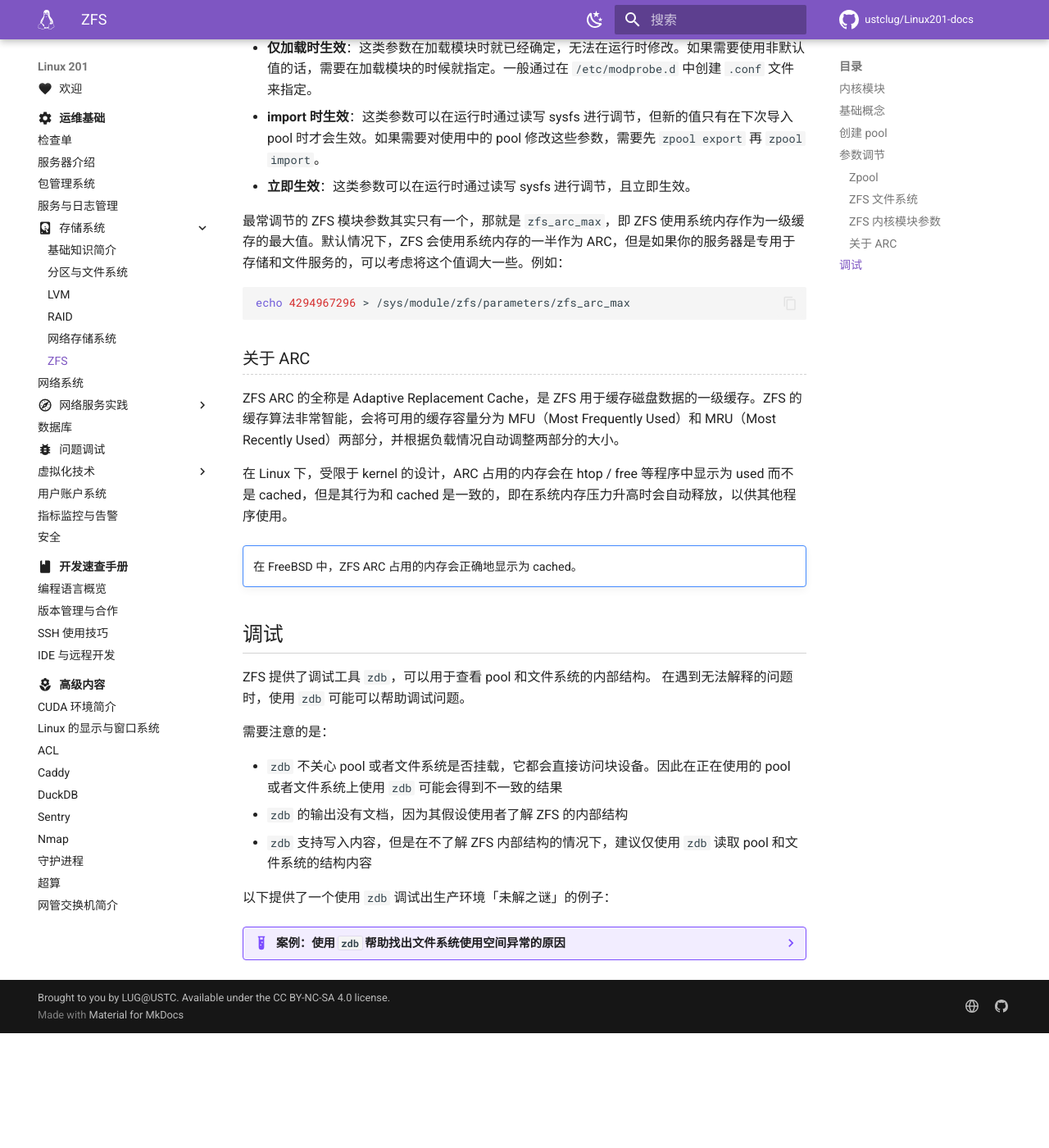
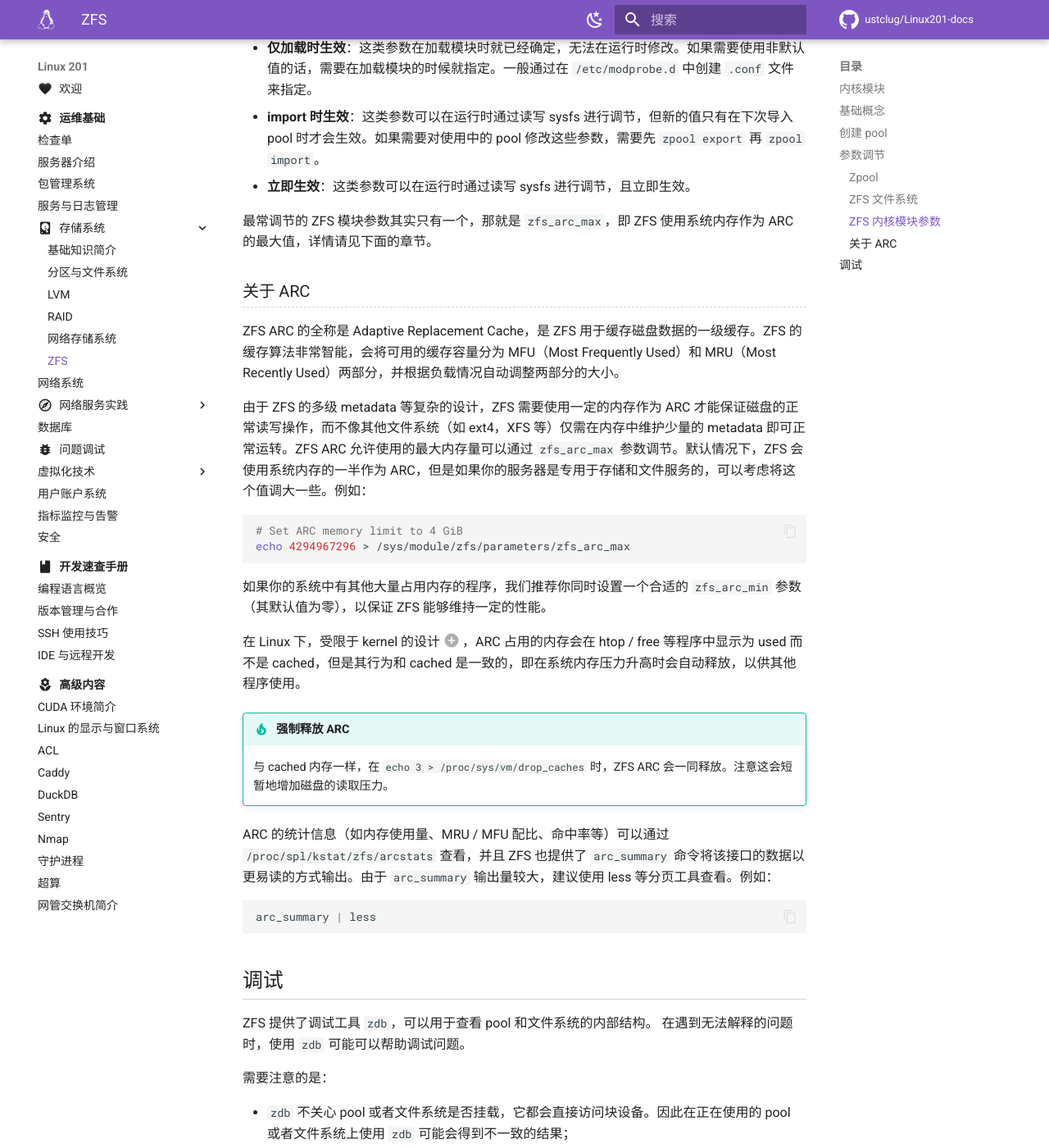
Before and after one commit to ustclug/Linux201-docs, an MkDocs documentation site: the page built from docs/ops/storage/zfs.md, in a window 1280 px wide and 1400 px high, scrolled down 4207 px. Shown: the whole window at 82% size. Built offline with MkDocs 1.6.1 and Material for MkDocs 9.7.7, drawn with Linux system fonts in a browser that asks for light colours; comment, search, counter and statistics services are not loaded; before the commit the page ends 5467 px from its top, so only the background shows below that; some of the changed text lies outside the part shown.

Commit message:
zfs: write more ARC

````diff
--- a/docs/ops/storage/zfs.md
+++ b/docs/ops/storage/zfs.md
@@ -137,21 +137,35 @@ ZFS 的内核模块具有**非常**多的可调节参数，其中大部分参数
 - **import 时生效**：这类参数可以在运行时通过读写 sysfs 进行调节，但新的值只有在下次导入 pool 时才会生效。如果需要对使用中的 pool 修改这些参数，需要先 `zpool export` 再 `zpool import`。
 - **立即生效**：这类参数可以在运行时通过读写 sysfs 进行调节，且立即生效。
 
-最常调节的 ZFS 模块参数其实只有一个，那就是 `zfs_arc_max`，即 ZFS 使用系统内存作为一级缓存的最大值。默认情况下，ZFS 会使用系统内存的一半作为 ARC，但是如果你的服务器是专用于存储和文件服务的，可以考虑将这个值调大一些。例如：
-
-```shell
-echo 4294967296 > /sys/module/zfs/parameters/zfs_arc_max
-```
+最常调节的 ZFS 模块参数其实只有一个，那就是 `zfs_arc_max`，即 ZFS 使用系统内存作为 ARC 的最大值，详情请见下面的章节。
 
 ### 关于 ARC
 
 ZFS ARC 的全称是 Adaptive Replacement Cache，是 ZFS 用于缓存磁盘数据的一级缓存。ZFS 的缓存算法非常智能，会将可用的缓存容量分为 MFU（Most Frequently Used）和 MRU（Most Recently Used）两部分，并根据负载情况自动调整两部分的大小。
 
-在 Linux 下，受限于 kernel 的设计，ARC 占用的内存会在 htop / free 等程序中显示为 used 而不是 cached，但是其行为和 cached 是一致的，即在系统内存压力升高时会自动释放，以供其他程序使用。
+由于 ZFS 的多级 metadata 等复杂的设计，ZFS 需要使用一定的内存作为 ARC 才能保证磁盘的正常读写操作，而不像其他文件系统（如 ext4，XFS 等）仅需在内存中维护少量的 metadata 即可正常运转。ZFS ARC 允许使用的最大内存量可以通过 `zfs_arc_max` 参数调节。默认情况下，ZFS 会使用系统内存的一半作为 ARC，但是如果你的服务器是专用于存储和文件服务的，可以考虑将这个值调大一些。例如：
 
-!!! note ""
+```shell
+# Set ARC memory limit to 4 GiB
+echo 4294967296 > /sys/module/zfs/parameters/zfs_arc_max
+```
 
-    在 FreeBSD 中，ZFS ARC 占用的内存会正确地显示为 cached。
+如果你的系统中有其他大量占用内存的程序，我们推荐你同时设置一个合适的 `zfs_arc_min` 参数（其默认值为零），以保证 ZFS 能够维持一定的性能。
+
+在 Linux 下，受限于 kernel 的设计(1)，ARC 占用的内存会在 htop / free 等程序中显示为 used 而不是 cached，但是其行为和 cached 是一致的，即在系统内存压力升高时会自动释放，以供其他程序使用。
+{: .annotate }
+
+1. 在 FreeBSD 中，ZFS ARC 占用的内存会正确地显示为 cached。
+
+!!! tip "强制释放 ARC"
+
+    与 cached 内存一样，在 `echo 3 > /proc/sys/vm/drop_caches` 时，ZFS ARC 会一同释放。注意这会短暂地增加磁盘的读取压力。
+
+ARC 的统计信息（如内存使用量、MRU / MFU 配比、命中率等）可以通过 `/proc/spl/kstat/zfs/arcstats` 查看，并且 ZFS 也提供了 `arc_summary` 命令将该接口的数据以更易读的方式输出。由于 `arc_summary` 输出量较大，建议使用 less 等分页工具查看。例如：
+
+```shell
+arc_summary | less
+```
 
 ## 调试 {#debugging}
 
@@ -160,9 +174,9 @@ ZFS 提供了调试工具 `zdb`，可以用于查看 pool 和文件系统的内
 
 需要注意的是：
 
-- `zdb` 不关心 pool 或者文件系统是否挂载，它都会直接访问块设备。因此在正在使用的 pool 或者文件系统上使用 `zdb` 可能会得到不一致的结果
-- `zdb` 的输出没有文档，因为其假设使用者了解 ZFS 的内部结构
-- `zdb` 支持写入内容，但是在不了解 ZFS 内部结构的情况下，建议仅使用 `zdb` 读取 pool 和文件系统的结构内容
+- `zdb` 不关心 pool 或者文件系统是否挂载，它都会直接访问块设备。因此在正在使用的 pool 或者文件系统上使用 `zdb` 可能会得到不一致的结果；
+- `zdb` 的输出格式没有文档说明，因为其假设使用者了解 ZFS 的内部结构；
+- `zdb` 支持写入内容，但是在不了解 ZFS 内部结构的情况下，建议仅使用 `zdb` 读取 pool 和文件系统的结构内容。
 
 以下提供了一个使用 `zdb` 调试出生产环境「未解之谜」的例子：
 
@@ -170,14 +184,14 @@ ZFS 提供了调试工具 `zdb`，可以用于查看 pool 和文件系统的内
 
     一台使用 ZFS 的服务器将 `/var/log` 挂载在了 ZFS 文件系统中：
 
-    ```
+    ```text
     NAME                                 USED  AVAIL  REFER  MOUNTPOINT
     pool1/log                           2.88G   181G  2.88G  /var/log
     ```
 
     但是系统管理员发现 `/var/log` 的使用空间会异常增大，直到大部分空间都被占用：
 
-    ```
+    ```text
     NAME                                 USED  AVAIL     REFER  MOUNTPOINT
     pool1/log                            173G  3.43G      173G  /var/log
     ```
````
